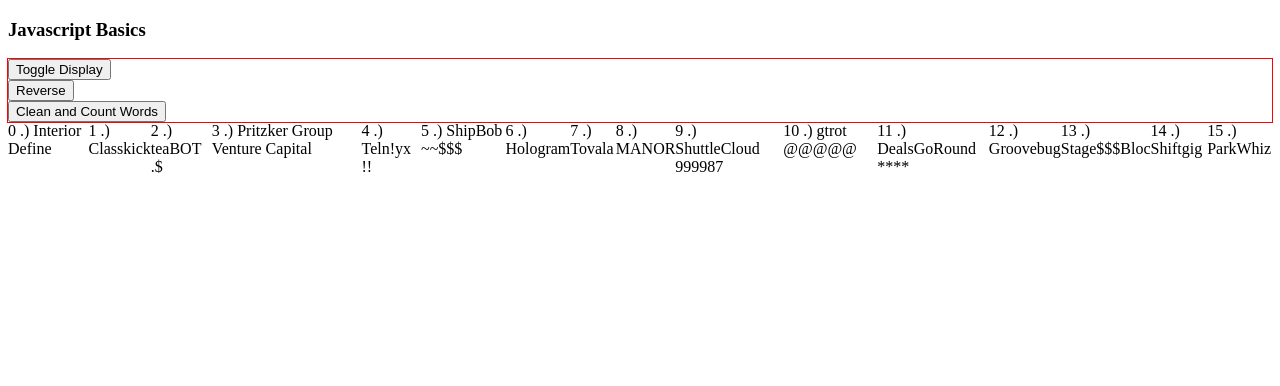
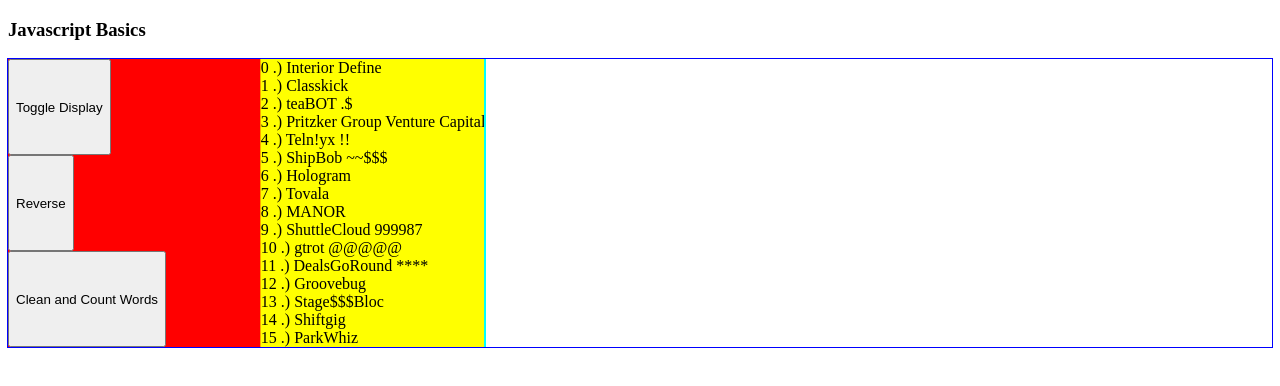
Before and after one commit to lorayoconnell/BasicJavaScript, a plain HTML site: page index.html in a window 1280 px wide. Both pictures are taken after a click on the button "Toggle Display". Drawn offline with Linux system fonts and the light colour scheme.

Commit message:
cleaned up toggleDisplay a bit more

```diff
--- a/index.html
+++ b/index.html
@@ -3,9 +3,13 @@
 <head>
 
 <style>
-    #rootContainer {
-        display: flex;
-    }
+
+    /*#rootContainer, #btnContainer, #companyNamesContainer, #cleanContainer, #reverseContainer {
+        display:flex;
+    }*/
+
+    div {display:flex;}
+
     .root-container {
         position: relative;
     }
@@ -38,12 +42,36 @@
         background-image: gold;
     }
 
+
+    .verticalRoot {
+        flex-wrap:wrap;
+    }
+
+    .horizontalRoot {
+
+    }
+
+
+
+    .horizontalBtn {
+        width:100%;
+    }
+    .verticalBtn {
+        width:20%;
+        flex-wrap:wrap;
+    }
+    .verticalBtn > div {
+        width:100%;
+    }
+
+
+
     .horizontalList {
-        display: flex; flex-direction: row;
+        flex-direction: row; background-color: pink;
     }
 
     .verticalList {
-        display:flex; flex-direction: column;
+        flex-direction: column; background-color: yellow;
     }
 
     .verticalList div {
@@ -51,17 +79,20 @@
     }
 
     #rootContainer {
-        flex-wrap: wrap;
+
     }
 
     #btnContainer {
-        display:flex;
-        width:100%;
+
     }
 
 /* temp outlines */
 
-#btnContainer{outline:1px solid red;}
+#rootContainer{outline:1px solid blue;}
+#btnContainer{background-color:red;}
+#companyNamesContainer{outline:1px solid orange;}
+#cleanContainer{outline:1px solid cyan;}
+#reverseContainer{outline:1px solid green;}
 
 </style>
 
@@ -104,9 +135,10 @@
         clearDocument();
         var rootDiv = document.createElement('div');
         rootDiv.id = 'rootContainer';
+        rootDiv.classList.add("verticalRoot");
         var btnContainer = document.createElement('div');
         btnContainer.id = 'btnContainer';
-        btnContainer.classList.add("horizontalList");
+        btnContainer.classList.add("horizontalBtn");
         rootDiv.appendChild(btnContainer);
         document.body.appendChild(rootDiv);
     }
@@ -278,26 +310,30 @@
         var cleanContainer = document.getElementById('cleanContainer');
         var reverseContainer = document.getElementById('reverseContainer');
 
-        if (btnContainer.classList.contains("horizontalList")) {
-            btnContainer.classList.remove("horizontalList");
-            btnContainer.classList.add("verticalList");
-            companyNamesContainer.classList.remove("verticalList");
-            companyNamesContainer.classList.add("horizontalList");
-            reverseContainer.classList.remove("verticalList");
-            reverseContainer.classList.add("horizontalList");
-            cleanContainer.classList.remove("verticalList");
-            cleanContainer.classList.add("horizontalList");
+        if (btnContainer.classList.contains("horizontalBtn")) {
+
+            btnContainer.classList.remove("horizontalBtn");
+            btnContainer.classList.add("verticalBtn");
+
+        //    companyNamesContainer.classList.remove("verticalList");
+        //    companyNamesContainer.classList.add("horizontalList");
+        //    reverseContainer.classList.remove("verticalList");
+        //    reverseContainer.classList.add("horizontalList");
+        //    cleanContainer.classList.remove("verticalList");
+        //    cleanContainer.classList.add("horizontalList");
         }
 
-        else if (btnContainer.classList.contains("verticalList")) {
-            btnContainer.classList.remove("verticalList");
-            btnContainer.classList.add("horizontalList");
-            companyNamesContainer.classList.remove("horizontalList");
-            companyNamesContainer.classList.add("verticalList");
-            reverseContainer.classList.remove("horizontalList");
-            reverseContainer.classList.add("verticalList");
-            cleanContainer.classList.remove("horizontalList");
-            cleanContainer.classList.add("verticalList");
+        else if (btnContainer.classList.contains("verticalBtn")) {
+
+            btnContainer.classList.remove("verticalBtn");
+            btnContainer.classList.add("horizontalBtn");
+
+        //    companyNamesContainer.classList.remove("horizontalList");
+        //    companyNamesContainer.classList.add("verticalList");
+        //    reverseContainer.classList.remove("horizontalList");
+        //    reverseContainer.classList.add("verticalList");
+        //    cleanContainer.classList.remove("horizontalList");
+        //    cleanContainer.classList.add("verticalList");
         }
 
 
```
